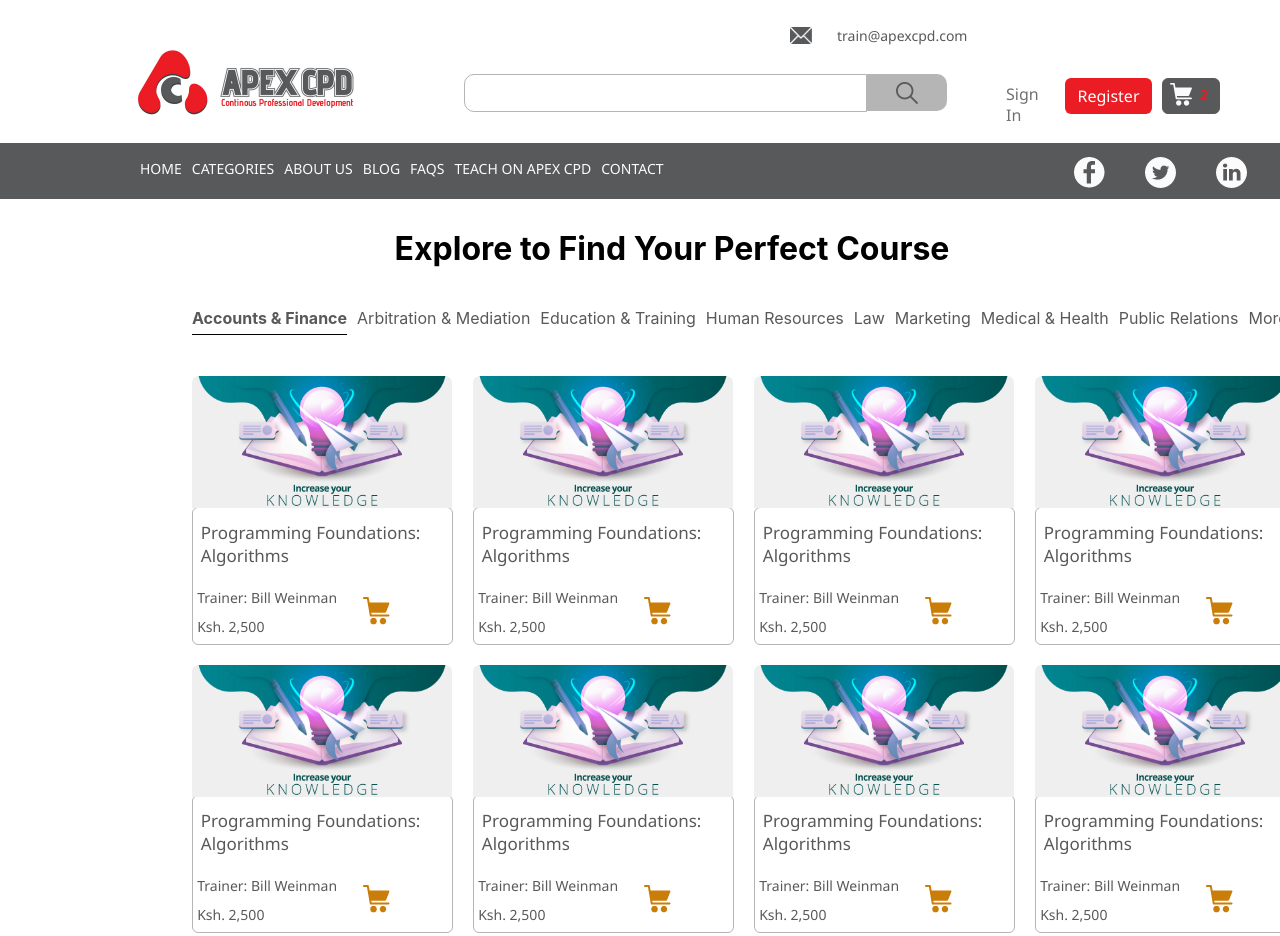
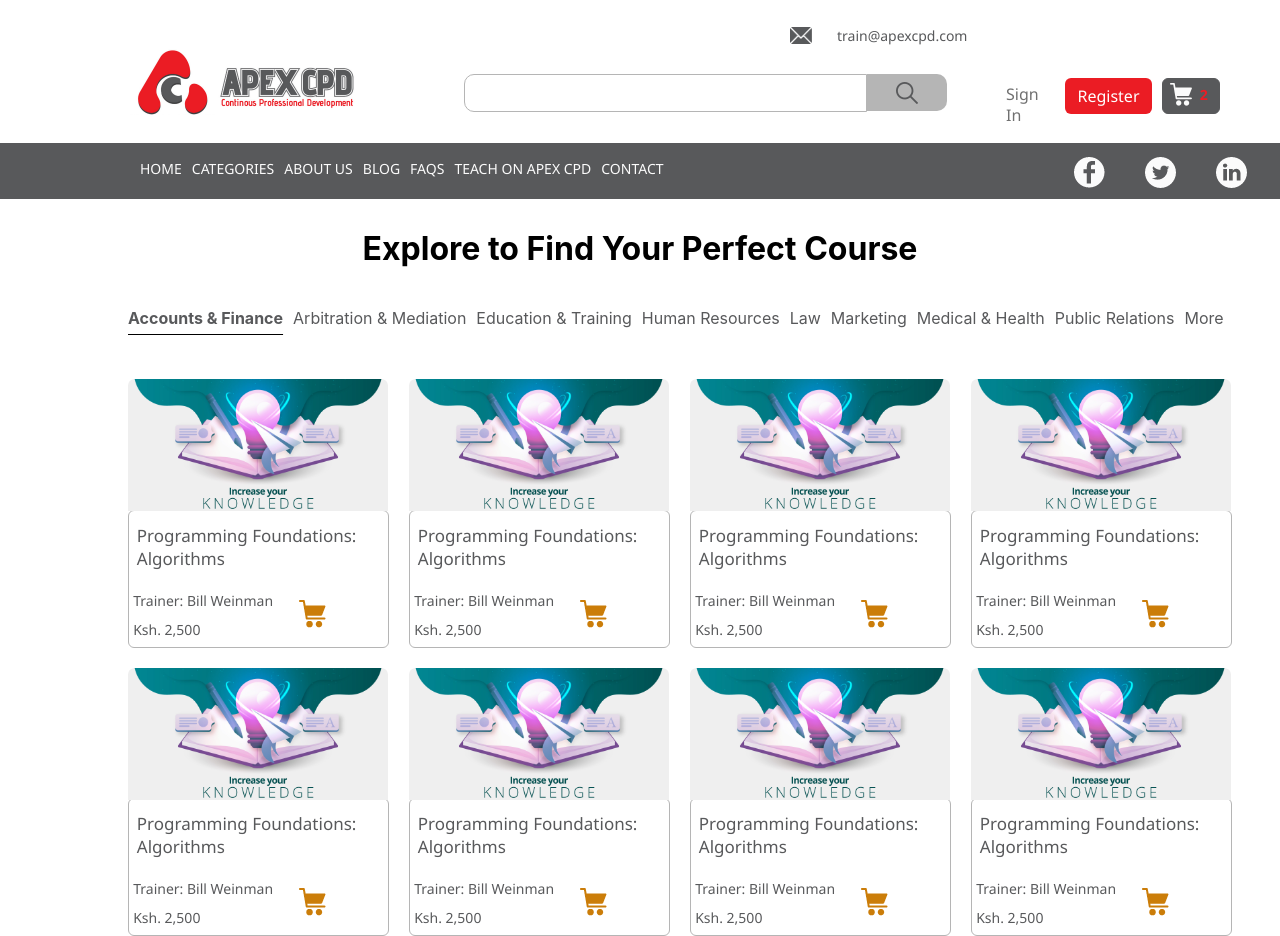
Before and after one commit to AbigaelKirwa/LiquidHackChallenge, a React (Create React App) app: page / in a window 1280 px wide. Shown: the top 936 px of the page. Built offline with nearby package versions, Linux system fonts and the light colour scheme.

Commit message:
fixed main section

```diff
--- a/src/components/MainContent/MainContent.css
+++ b/src/components/MainContent/MainContent.css
@@ -1,5 +1,5 @@
 #overall_content{
-    padding-left: 15%;
+    padding-left: 10%;
     padding-right: 10%;
     margin-top: 30px;
 }
```
